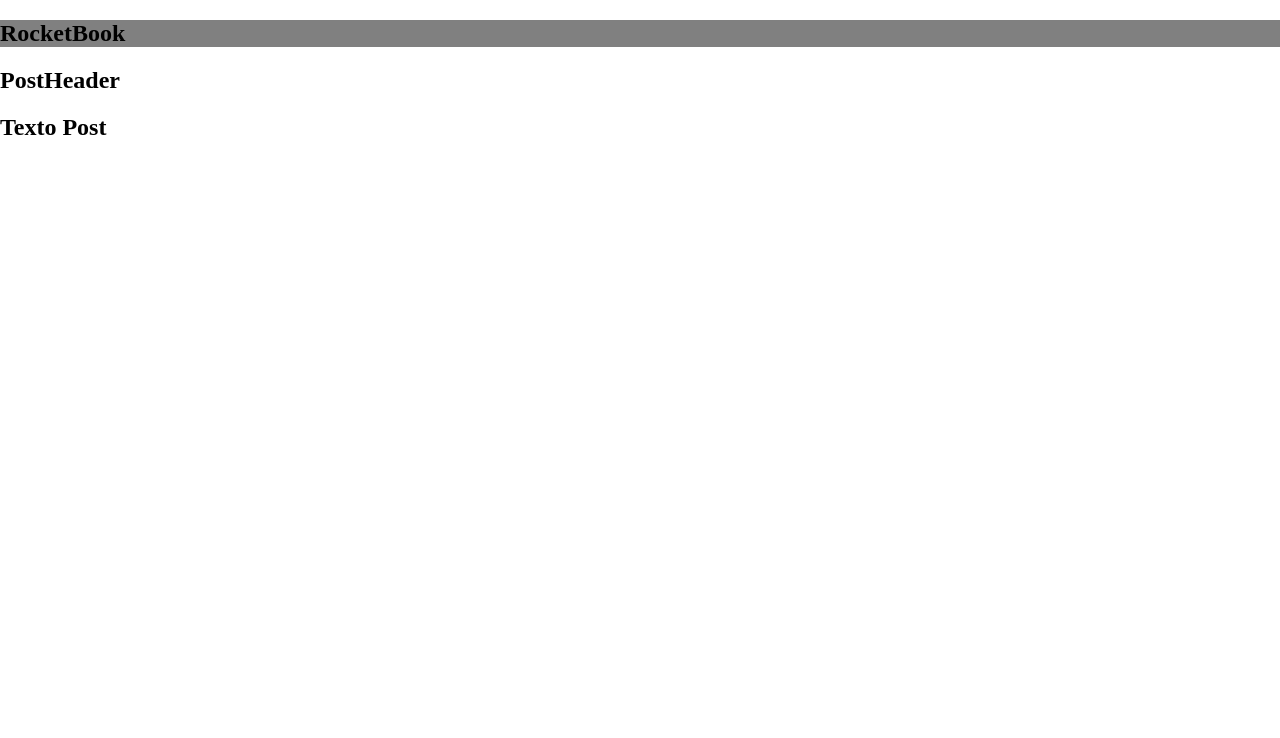
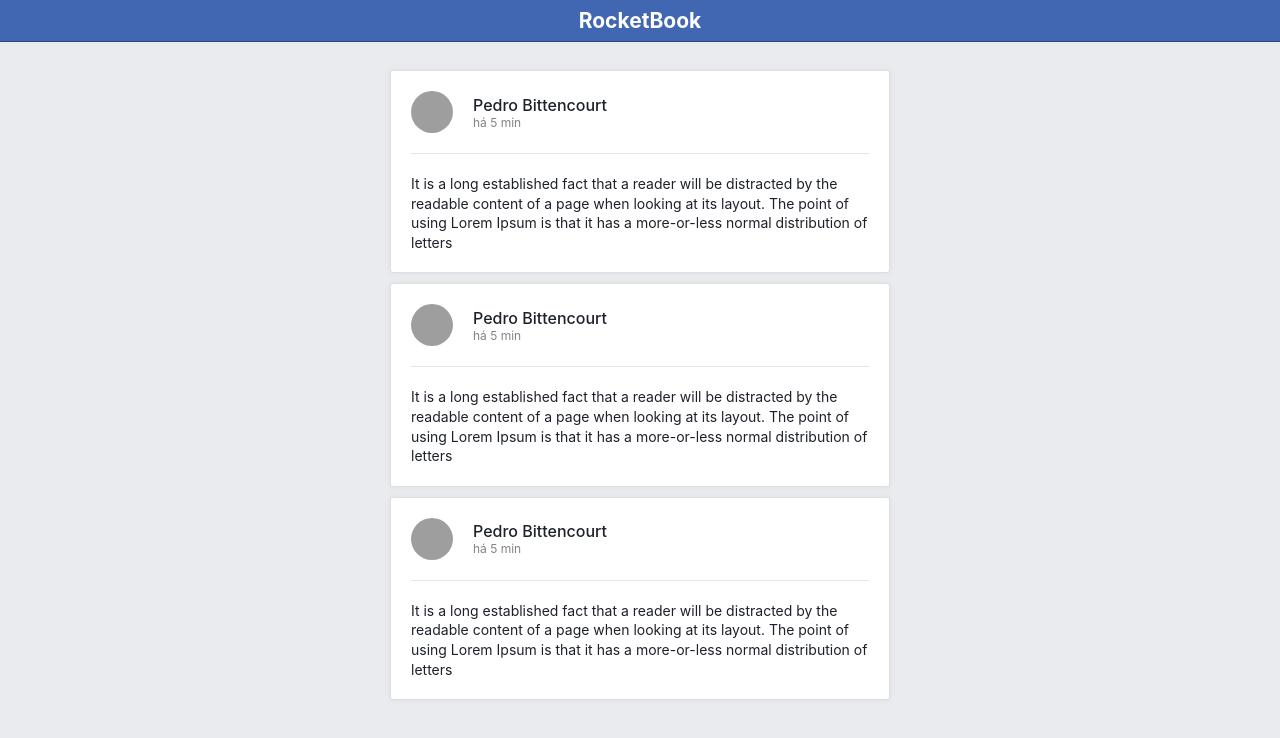
Before and after one commit to pd-bittencourt/2_1-desafio, a React app: page / in a window 1280 px wide. Shown: the top 738 px of the page. Built offline with nearby package versions, Linux system fonts and the light colour scheme; grey boxes are pictures that could not be loaded.

Commit message:
Add styles

```diff
--- a/src/App.css
+++ b/src/App.css
@@ -1,4 +1,22 @@
+* {
+  -webkit-font-smoothing: antialiased;
+  -moz-osx-font-smoothing: grayscale;
+  box-sizing: border-box;
+}
+
 body {
+  font-family: -apple-system, BlinkMacSystemFont, "Segoe UI", Roboto, Oxygen,
+    Ubuntu, Cantarell, "Open Sans", "Helvetica Neue", sans-serif;
   margin: 0;
   padding: 0;
+  background: #e9ebee;
+  color: #1d2129;
+  font-size: 14px;
 }
+
+.posts-wrapper {
+  display: flex;
+  flex-direction: column;
+  align-items: center;
+  padding-top: 60px;
+}
--- a/src/App.js
+++ b/src/App.js
@@ -3,14 +3,37 @@ import { render } from 'react-dom';
 import './App.css';
 
 import Header from './Header/Header';
-import PostHeader from './Post/PostHeader';
 import Post from './Post/Post';
 
 class App extends Component {
   state = {
     appTitle: 'RocketBook',
-    title: 'Facebook List',
-    text: 'Lorem ipsum',
+    posts: [
+      {
+        id: 1,
+        name: 'Pedro Bittencourt',
+        avatar: 'https://avatars.githubusercontent.com/pd-bittencourt',
+        time: 'há 10 min',
+        body:
+          'Lorem Ipsum is simply dummy text of the printing and typesetting industry. Lorem Ipsum has been the industrys standard dummy text ever since the 1500s',
+      },
+      {
+        id: 2,
+        name: 'Shane Osbourne',
+        avatar: 'https://avatars.githubusercontent.com/shakyShane',
+        time: 'há 15 min',
+        body:
+          'Letraset sheets containing Lorem Ipsum passages, and more recently with desktop publishing software like Aldus PageMaker',
+      },
+      {
+        id: 3,
+        name: 'David Dias',
+        avatar: 'https://avatars.githubusercontent.com/thedaviddias',
+        time: 'há 20 min',
+        body:
+          'It is a long established fact that a reader will be distracted by the readable content of a page when looking at its layout. The point of using Lorem Ipsum is that it has a more-or-less normal distribution of letters',
+      },
+    ],
   };
 
   render() {
@@ -18,8 +41,11 @@ class App extends Component {
     return (
       <>
         <Header title={appTitle} />
-        <PostHeader />
-        <Post />
+        <div className="posts-wrapper">
+          <Post />
+          <Post />
+          <Post />
+        </div>
       </>
     );
   }
--- a/src/Header/Header.js
+++ b/src/Header/Header.js
@@ -1,15 +1,12 @@
 import React from 'react';
 import PropTypes from 'prop-types';
 
-// import { Container } from './styles';
-const divStyle = {
-  backgroundColor: 'gray',
-};
+import './styles.css';
 
 export default function Header({ title }) {
   return (
-    <div style={divStyle}>
-      <h2>{title}</h2>
+    <div className="header-wrapper">
+      <h2 className="header-title">{title}</h2>
     </div>
   );
 }
--- /dev/null
+++ b/src/Header/styles.css
@@ -0,0 +1,15 @@
+.header-wrapper {
+  background-color: #4267b2;
+  border-bottom: 1px solid #29487d;
+  color: white;
+  height: 42px;
+  position: fixed;
+  width: 100%;
+  display: flex;
+  justify-content: center;
+  align-items: center;
+}
+
+.header-title {
+  margin: 0;
+}
--- a/src/Post/Post.js
+++ b/src/Post/Post.js
@@ -1,11 +1,17 @@
 import React from 'react';
+import PostHeader from './PostHeader';
 
-// import { Container } from './styles';
+import './styles.css';
 
 export default function Post() {
   return (
-    <>
-      <h2>Texto Post</h2>
-    </>
+    <div className="post-wrapper">
+      <PostHeader />
+      <p className="post-body">
+        It is a long established fact that a reader will be distracted by the readable content of a
+        page when looking at its layout. The point of using Lorem Ipsum is that it has a
+        more-or-less normal distribution of letters
+      </p>
+    </div>
   );
 }
--- a/src/Post/PostHeader.js
+++ b/src/Post/PostHeader.js
@@ -3,5 +3,13 @@ import React from 'react';
 // import { Container } from './styles';
 
 export default function PostHeader() {
-  return <h2>PostHeader</h2>;
+  return (
+    <div className="post-header">
+      <img src="https://avatars.githubusercontent.com/pd-bittencourt" alt="" className="avatar" />
+      <div className="post-header-info">
+        <h2>Pedro Bittencourt</h2>
+        <p>há 5 min</p>
+      </div>
+    </div>
+  );
 }
--- /dev/null
+++ b/src/Post/styles.css
@@ -0,0 +1,46 @@
+.post-wrapper {
+  width: 500px;
+  background: #fff;
+  margin-top: 10px;
+  border-radius: 3px;
+  border: 1px solid #dddfe2;
+  box-shadow: 0 0 5px #dddfe2;
+  padding: 20px;
+}
+
+/* post header */
+.post-header {
+  display: flex;
+  padding-bottom: 20px;
+  border-bottom: 1px solid #e6e8eb;
+}
+
+.avatar {
+  width: 42px;
+  height: 42px;
+  border-radius: 21px;
+  margin-right: 20px;
+}
+
+.post-header-info {
+  display: flex;
+  flex-direction: column;
+  justify-content: center;
+}
+.post-header-info h2 {
+  font-size: 16px;
+  font-weight: 500;
+  margin: 0;
+}
+.post-header-info p {
+  font-size: 12px;
+  color: #828386;
+  margin: 0;
+}
+
+/* post body */
+.post-body {
+  font-size: 14px;
+  line-height: 1.4;
+  margin: 20px 0 0;
+}
```
